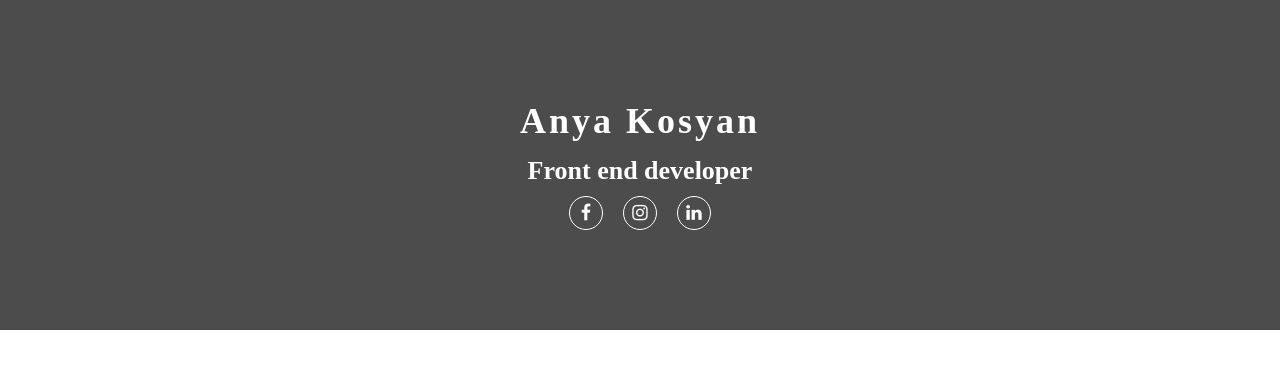
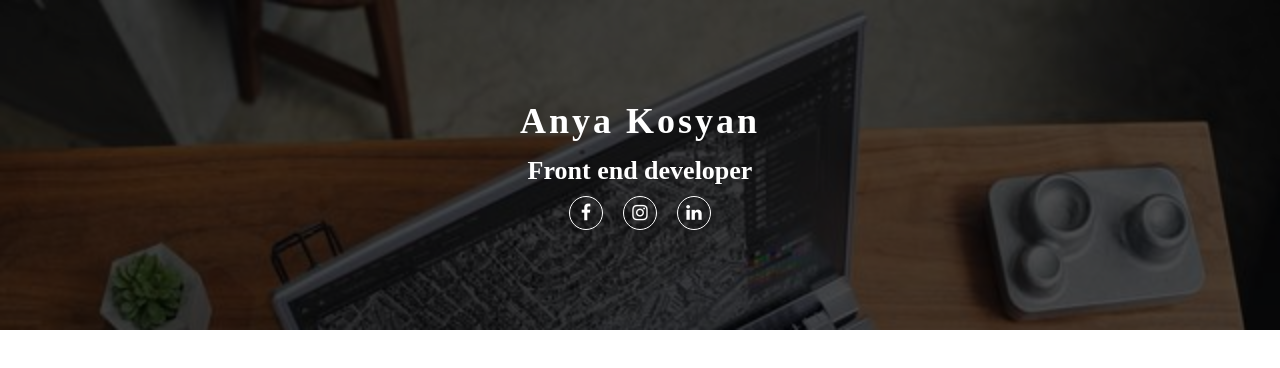
Before and after one commit to kosyananya/github.io, a plain HTML site: page index.html in a window 1280 px wide. Drawn offline with Linux system fonts and the light colour scheme.

Commit message:
Update main.css

```diff
--- a/main.css
+++ b/main.css
@@ -5,7 +5,7 @@
     box-sizing: border-box;
 }
 .top-image_block  {
-    background-image: url('images/1583735326-3342.jpg');
+    background-image: url('1583735326-3342.jpg');
     background-size: cover;
     padding: 100px 30px;
     position: relative;
```
